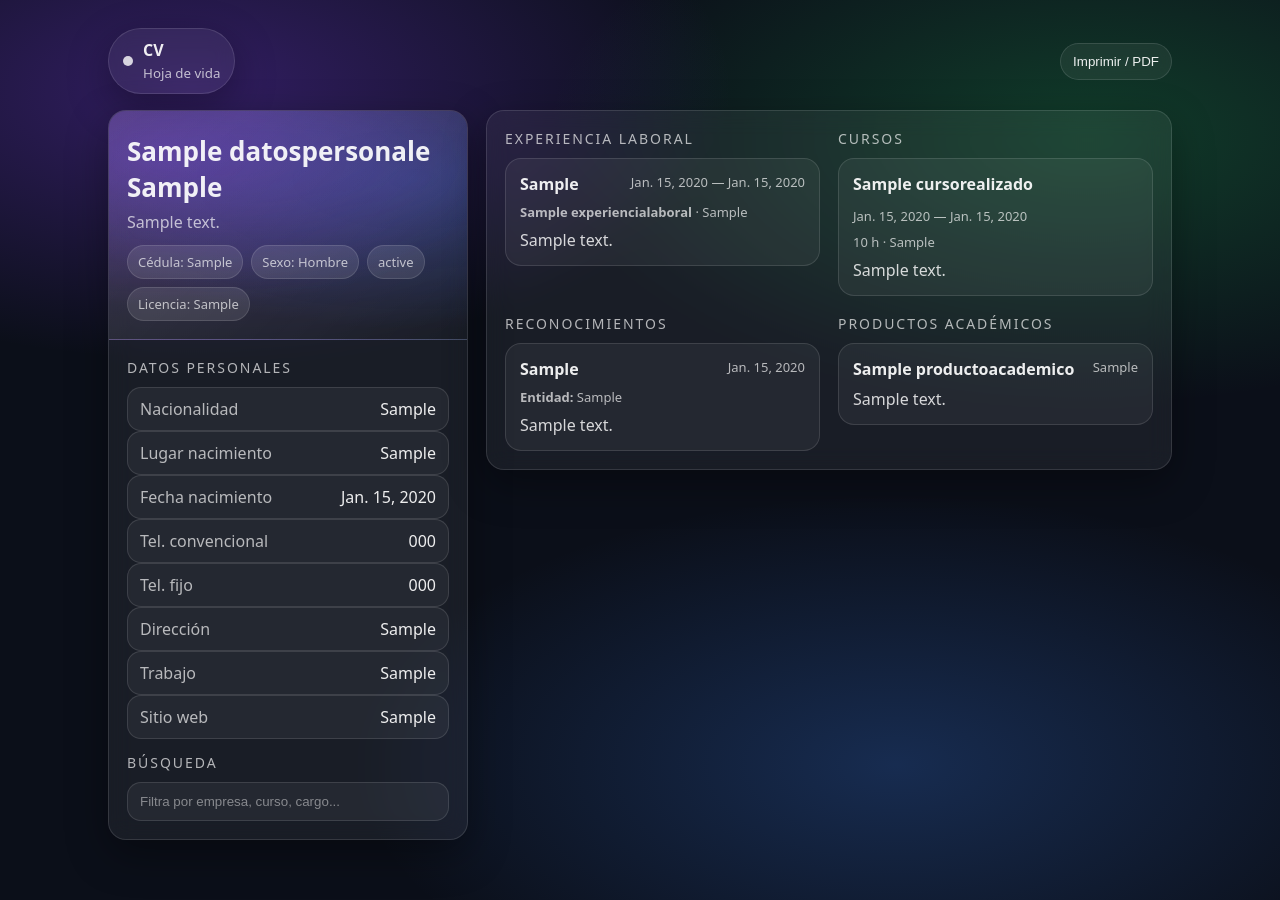
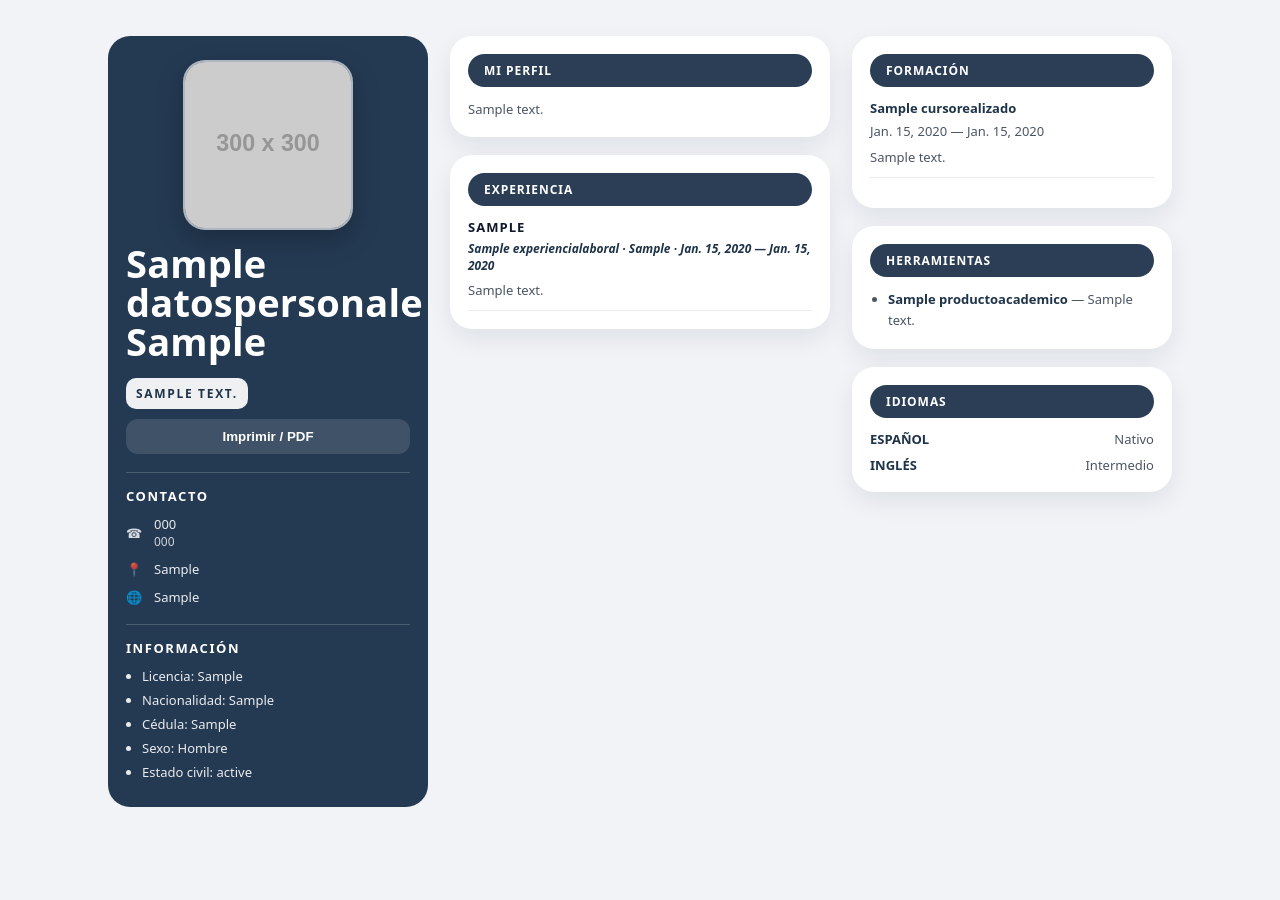
Before and after one commit to ANTHOX12/Proyectobasededatos, a Django app: page / in a window 1280 px wide. After the commit the page ends 807 px from the top, so only its background shows below. Run offline with Django 5.2, Linux system fonts and the light colour scheme; tables that the repository leaves empty hold one stand-in row (values such as "Sample post"); grey boxes labelled with a size stand in for pictures from a placeholder-image service; some libraries are stand-ins or nearby versions.

Commit message:
htmlcambios

```diff
--- a/tasks/templates/home.html
+++ b/tasks/templates/home.html
@@ -1,270 +1,408 @@
-<!DOCTYPE html>
+<!doctype html>
 <html lang="es">
 <head>
-  <meta charset="UTF-8" />
-  <meta name="viewport" content="width=device-width, initial-scale=1.0"/>
+  <meta charset="utf-8" />
+  <meta name="viewport" content="width=device-width, initial-scale=1" />
   <title>Hoja de Vida</title>
 
   <style>
     :root{
-      --bg: #0b0f19;
-      --card: rgba(255,255,255,.06);
-      --card2: rgba(255,255,255,.09);
-      --text: rgba(255,255,255,.92);
-      --muted: rgba(255,255,255,.68);
-      --line: rgba(255,255,255,.12);
-      --chip: rgba(255,255,255,.10);
-      --shadow: 0 14px 40px rgba(0,0,0,.35);
-      --radius: 18px;
+      --navy:#243A53;
+      --navy2:#1f3348;
+      --bg:#f1f3f7;
+      --text:#0f172a;
+      --muted:#4b5563;
+      --white:#ffffff;
+      --pill:#2b3e56;
+      --radius:22px;
     }
-    *{ box-sizing: border-box; }
+    *{box-sizing:border-box}
     body{
       margin:0;
-      font-family: ui-sans-serif, system-ui, -apple-system, Segoe UI, Roboto, Arial;
+      font-family: system-ui, -apple-system, Segoe UI, Roboto, Arial;
+      background: var(--bg);
       color: var(--text);
-      background:
-        radial-gradient(900px 450px at 15% 10%, rgba(124,58,237,.35), transparent 60%),
-        radial-gradient(900px 450px at 85% 15%, rgba(34,197,94,.25), transparent 60%),
-        radial-gradient(900px 450px at 70% 85%, rgba(59,130,246,.25), transparent 60%),
-        var(--bg);
-      min-height: 100vh;
     }
-    .wrap{ max-width: 1100px; margin: 0 auto; padding: 28px 18px 60px; }
-    .topbar{
-      display:flex; justify-content:space-between; align-items:center; gap:12px; margin-bottom:16px;
+    .page{
+      max-width: 1100px;
+      margin: 18px auto;
+      padding: 18px;
     }
-    .brand{
-      display:flex; align-items:center; gap:10px;
-      padding:10px 14px; background: var(--card);
-      border:1px solid var(--line); border-radius:999px;
-      backdrop-filter: blur(10px); box-shadow: var(--shadow);
+    .sheet{
+      display:grid;
+      grid-template-columns: 320px 1fr;
+      gap: 22px;
+      background: transparent;
     }
-    .dot{ width:10px; height:10px; border-radius:50%; background: rgba(255,255,255,.8); }
-    .actions{ display:flex; gap:10px; flex-wrap:wrap; justify-content:flex-end; }
+    @media (max-width: 980px){
+      .sheet{grid-template-columns: 1fr}
+    }
+
+    /* LEFT CARD */
+    .left{
+      background: var(--navy);
+      color: var(--white);
+      border-radius: var(--radius);
+      padding: 18px 18px 20px;
+      position: sticky;
+      top: 18px;
+      height: fit-content;
+    }
+    @media (max-width: 980px){
+      .left{ position: relative; top: auto; }
+    }
+    .avatar{
+      width: 170px;
+      height: 170px;
+      margin: 6px auto 14px;
+      border-radius: 22px;
+      overflow:hidden;
+      border: 2px solid rgba(255,255,255,.6);
+      box-shadow: 0 10px 26px rgba(0,0,0,.25);
+      background: rgba(255,255,255,.08);
+      display:flex;
+      align-items:center;
+      justify-content:center;
+    }
+    .avatar img{
+      width: 100%;
+      height: 100%;
+      object-fit: cover;
+      display:block;
+    }
+    .name{
+      text-align:left;
+      font-size: 38px;
+      line-height: 1.02;
+      margin: 10px 0 10px;
+      letter-spacing:.2px;
+      font-weight: 800;
+    }
+    .role{
+      display:inline-block;
+      margin-top: 8px;
+      background: rgba(255,255,255,.92);
+      color: var(--navy2);
+      padding: 7px 10px;
+      border-radius: 10px;
+      font-weight: 700;
+      font-size: 12px;
+      letter-spacing: .14em;
+      text-transform: uppercase;
+    }
+
+    .left-section{
+      margin-top: 18px;
+      padding-top: 14px;
+      border-top: 1px solid rgba(255,255,255,.18);
+    }
+    .left-title{
+      font-size: 13px;
+      letter-spacing: .12em;
+      text-transform: uppercase;
+      margin: 0 0 10px;
+      font-weight: 800;
+    }
+    .contact{
+      display:grid;
+      gap: 10px;
+      font-size: 13px;
+      color: rgba(255,255,255,.9);
+    }
+    .c-row{
+      display:grid;
+      grid-template-columns: 18px 1fr;
+      gap: 10px;
+      align-items:center;
+    }
+    .ico{
+      width: 18px;
+      height: 18px;
+      opacity:.9;
+    }
+    .mutedL{ color: rgba(255,255,255,.78); font-size: 12px; }
+
+    .bullets{
+      margin: 0;
+      padding-left: 16px;
+      color: rgba(255,255,255,.9);
+      font-size: 13px;
+    }
+    .bullets li{ margin: 6px 0; }
+
+    /* RIGHT */
+    .right{
+      background: transparent;
+      display:grid;
+      grid-template-columns: 1fr 320px;
+      gap: 22px;
+    }
+    @media (max-width: 980px){
+      .right{ grid-template-columns: 1fr; }
+    }
+    .col{
+      display:flex;
+      flex-direction:column;
+      gap: 18px;
+    }
+    .card{
+      background: var(--white);
+      border-radius: var(--radius);
+      padding: 18px;
+      box-shadow: 0 10px 24px rgba(16,24,40,.08);
+    }
+    .pill{
+      display:inline-block;
+      background: var(--pill);
+      color: var(--white);
+      padding: 8px 16px;
+      border-radius: 999px;
+      font-weight: 800;
+      letter-spacing: .08em;
+      text-transform: uppercase;
+      font-size: 12px;
+      margin-bottom: 12px;
+      width: 100%;
+    }
+    .p{
+      margin: 0;
+      color: var(--muted);
+      font-size: 13px;
+      line-height: 1.55;
+    }
+
+    .xp{
+      display:flex;
+      flex-direction:column;
+      gap: 14px;
+    }
+    .xp-item h3{
+      margin: 0 0 4px;
+      font-size: 13px;
+      letter-spacing: .08em;
+      text-transform: uppercase;
+    }
+    .xp-meta{
+      font-size: 12px;
+      color: var(--navy2);
+      font-style: italic;
+      margin-bottom: 6px;
+      font-weight: 700;
+    }
+    .sep{
+      border: none;
+      border-top: 1px solid #e6e9ef;
+      margin: 10px 0 0;
+    }
+
+    .list{
+      margin: 0;
+      padding-left: 18px;
+      color: var(--muted);
+      font-size: 13px;
+      line-height: 1.6;
+    }
+    .lang{
+      display:grid;
+      gap: 8px;
+      font-size: 13px;
+      color: var(--muted);
+    }
+    .lang-row{
+      display:flex;
+      justify-content:space-between;
+      gap: 10px;
+    }
+    .lang-row b{ color: var(--navy2); }
     .btn{
-      border:1px solid var(--line); background: var(--card);
-      color: var(--text); padding:10px 12px; border-radius:999px;
-      cursor:pointer; backdrop-filter: blur(10px);
-      transition: transform .12s ease, background .12s ease, border-color .12s ease;
+      margin-top: 10px;
+      width: 100%;
+      border: none;
+      border-radius: 12px;
+      padding: 10px 12px;
+      background: rgba(255,255,255,.12);
+      color: #fff;
+      cursor:pointer;
+      font-weight: 800;
     }
-    .btn:hover{ transform: translateY(-1px); border-color: rgba(255,255,255,.22); background: var(--card2); }
-    .grid{ display:grid; grid-template-columns: 360px 1fr; gap:18px; align-items:start; }
-    @media (max-width: 980px){ .grid{ grid-template-columns: 1fr; } }
-    .card{
-      background: var(--card); border:1px solid var(--line);
-      border-radius: var(--radius); box-shadow: var(--shadow);
-      backdrop-filter: blur(12px); overflow:hidden;
-    }
-    .pad{ padding:18px; }
-    .hero{
-      padding:22px 18px 18px;
-      background:
-        linear-gradient(135deg, rgba(255,255,255,.10), transparent),
-        radial-gradient(600px 250px at 15% 20%, rgba(124,58,237,.35), transparent 60%),
-        radial-gradient(600px 250px at 85% 30%, rgba(59,130,246,.25), transparent 60%);
-      border-bottom: 1px solid var(--line);
-    }
-    .name{ margin:0 0 6px; font-size:26px; }
-    .subtitle{ margin:0; color: var(--muted); }
-    .chips{ display:flex; flex-wrap:wrap; gap:8px; margin-top:12px; }
-    .chip{
-      padding:7px 10px; border-radius:999px;
-      border:1px solid var(--line); background: var(--chip);
-      color: var(--muted); font-size:13px; white-space:nowrap;
-    }
-    .section-title{
-      margin:0 0 10px; font-size:14px; letter-spacing:.14em;
-      text-transform: uppercase; color: var(--muted);
-    }
-    .row{
-      display:flex; justify-content:space-between; gap:12px;
-      padding:10px 12px; border-radius:14px;
-      border:1px solid var(--line); background: rgba(255,255,255,.05);
-    }
-    .row span:first-child{ color: var(--muted); }
-    .list{ display:flex; flex-direction:column; gap:12px; }
-    .item{
-      padding:14px; border-radius:16px;
-      border:1px solid var(--line); background: rgba(255,255,255,.05);
-    }
-    .item-head{ display:flex; justify-content:space-between; gap:12px; flex-wrap:wrap; margin-bottom:8px; }
-    .item h3{ margin:0; font-size:16px; }
-    .meta{ color: var(--muted); font-size:13px; }
-    .desc{ margin:0; color: rgba(255,255,255,.82); }
-    .two{ display:grid; grid-template-columns: 1fr 1fr; gap:18px; }
-    @media (max-width: 980px){ .two{ grid-template-columns: 1fr; } }
-    .search{
-      width: 100%; padding: 11px 12px; border-radius: 14px;
-      border: 1px solid var(--line);
-      background: rgba(255,255,255,.05);
-      color: var(--text); outline: none;
-    }
-    .search::placeholder{ color: rgba(255,255,255,.45); }
-
     @media print{
-      body{ background:#fff; color:#111; }
-      .topbar{ display:none !important; }
-      .card{ box-shadow:none; border:1px solid #ddd; background:#fff; }
-      .row, .item{ background:#fff; }
-      .meta, .section-title{ color:#444 !important; }
+      body{ background: #fff; }
+      .page{ margin:0; padding:0; }
+      .left{ position: relative; }
+      .card{ box-shadow:none; }
+      .btn{ display:none; }
     }
   </style>
 </head>
 
 <body>
-  <div class="wrap">
-    <div class="topbar">
-      <div class="brand">
-        <div class="dot"></div>
+  <div class="page">
+
+    {% if perfil %}
+
+    <div class="sheet">
+
+      <!-- LEFT -->
+      <aside class="left">
+        <div class="avatar">
+          <!-- Si luego guardas ruta de foto, aquí la pones -->
+          <img src="https://via.placeholder.com/300x300.png?text=FOTO" alt="Foto">
+        </div>
+
+        <div class="name">
+          {{ perfil.nombres }}<br/>
+          {{ perfil.apellidos }}
+        </div>
+
+        <div class="role">
+          {% if perfil.descripcion_de_perfil %}
+            {{ perfil.descripcion_de_perfil }}
+          {% else %}
+            PERFIL PROFESIONAL
+          {% endif %}
+        </div>
+
+        <button class="btn" id="btnPrint">Imprimir / PDF</button>
+
+        <div class="left-section">
+          <div class="left-title">Contacto</div>
+          <div class="contact">
+            <div class="c-row">
+              <span class="ico">☎</span>
               <div>
-          <div style="font-weight:700;">CV</div>
-          <small style="color: rgba(255,255,255,.7);">Hoja de vida</small>
-        </div>
-      </div>
-      <div class="actions">
-        <button class="btn" id="btnPrint">Imprimir / PDF</button>
+                {{ perfil.telefono_convencional|default:"-" }}
+                {% if perfil.telefono_fijo %}<div class="mutedL">{{ perfil.telefono_fijo }}</div>{% endif %}
               </div>
             </div>
 
-    {% if perfil %}
-      <div class="grid">
+            <div class="c-row">
+              <span class="ico">📍</span>
+              <div>{{ perfil.direccion_domiciliaria|default:"-" }}</div>
+            </div>
 
-        <aside class="card">
-          <div class="hero">
-            <h1 class="name">{{ perfil.nombres }} {{ perfil.apellidos }}</h1>
-            <p class="subtitle">{{ perfil.descripcion_de_perfil|default:"Perfil profesional" }}</p>
-
-            <div class="chips">
-              <div class="chip">Cédula: {{ perfil.numero_de_cedula }}</div>
-              <div class="chip">Sexo: {{ perfil.get_sexo_display }}</div>
-              {% if perfil.estado_civil %}<div class="chip">{{ perfil.estado_civil }}</div>{% endif %}
-              {% if perfil.licencia_de_conducir %}<div class="chip">Licencia: {{ perfil.licencia_de_conducir }}</div>{% endif %}
+            <div class="c-row">
+              <span class="ico">🌐</span>
+              <div>{{ perfil.sitioweb|default:"-" }}</div>
+            </div>
           </div>
         </div>
 
-          <div class="pad">
-            <p class="section-title">Datos personales</p>
-            <div class="row"><span>Nacionalidad</span><span>{{ perfil.nacionalidad|default:"-" }}</span></div>
-            <div class="row"><span>Lugar nacimiento</span><span>{{ perfil.lugar_de_nacimiento|default:"-" }}</span></div>
-            <div class="row"><span>Fecha nacimiento</span><span>{{ perfil.fechana_de_nacimiento|default:"-" }}</span></div>
-            <div class="row"><span>Tel. convencional</span><span>{{ perfil.telefono_convencional|default:"-" }}</span></div>
-            <div class="row"><span>Tel. fijo</span><span>{{ perfil.telefono_fijo|default:"-" }}</span></div>
-            <div class="row"><span>Dirección</span><span>{{ perfil.direccion_domiciliaria|default:"-" }}</span></div>
-            <div class="row"><span>Trabajo</span><span>{{ perfil.direccion_de_trabajo|default:"-" }}</span></div>
-            <div class="row"><span>Sitio web</span><span>{{ perfil.sitioweb|default:"-" }}</span></div>
-
-            <div style="margin-top:14px;">
-              <p class="section-title">Búsqueda</p>
-              <input class="search" id="search" placeholder="Filtra por empresa, curso, cargo...">
-            </div>
+        <div class="left-section">
+          <div class="left-title">Información</div>
+          <ul class="bullets">
+            {% if perfil.licencia_de_conducir %}<li>Licencia: {{ perfil.licencia_de_conducir }}</li>{% endif %}
+            <li>Nacionalidad: {{ perfil.nacionalidad|default:"-" }}</li>
+            <li>Cédula: {{ perfil.numero_de_cedula }}</li>
+            <li>Sexo: {{ perfil.get_sexo_display }}</li>
+            {% if perfil.estado_civil %}<li>Estado civil: {{ perfil.estado_civil }}</li>{% endif %}
+          </ul>
         </div>
       </aside>
 
-        <main class="card">
-          <div class="pad">
+      <!-- RIGHT -->
+      <section class="right">
 
-            <div class="two">
-              <section>
-                <p class="section-title">Experiencia laboral</p>
-                <div class="list">
+        <!-- Main column -->
+        <div class="col">
+
+          <div class="card">
+            <div class="pill">Mi perfil</div>
+            <p class="p">
+              {% if perfil.descripcion_de_perfil %}
+                {{ perfil.descripcion_de_perfil }}
+              {% else %}
+                Aquí va una descripción corta de tu perfil profesional (2–4 líneas).
+              {% endif %}
+            </p>
+          </div>
+
+          <div class="card">
+            <div class="pill">Experiencia</div>
+
+            <div class="xp">
               {% for exp in experiencias %}
-                    <div class="item searchable">
-                      <div class="item-head">
+                <div class="xp-item">
                   <h3>{{ exp.cargo_desempenado }}</h3>
-                        <div class="meta">{{ exp.fecha_de_inicio_de_gestion|default:"-" }} — {{ exp.fecha_fin_de_gestion|default:"-" }}</div>
+                  <div class="xp-meta">
+                    {{ exp.nombre_de_la_empresa }}
+                    {% if exp.lugarempresa %} · {{ exp.lugarempresa }}{% endif %}
+                    · {{ exp.fecha_de_inicio_de_gestion|default:"-" }} — {{ exp.fecha_fin_de_gestion|default:"-" }}
                   </div>
-                      <div class="meta"><strong>{{ exp.nombre_de_la_empresa }}</strong>{% if exp.lugarempresa %} · {{ exp.lugarempresa }}{% endif %}</div>
+
+                  <p class="p">
                     {% if exp.descripcion_de_funciones %}
-                        <p class="desc" style="margin-top:8px;">{{ exp.descripcion_de_funciones }}</p>
+                      {{ exp.descripcion_de_funciones }}
+                    {% else %}
+                      Descripción de funciones / logros principales.
                     {% endif %}
+                  </p>
+                  <hr class="sep">
                 </div>
               {% empty %}
-                    <div class="item"><p class="desc">No hay experiencia marcada para mostrar.</p></div>
+                <p class="p">No hay experiencia marcada para mostrar.</p>
               {% endfor %}
             </div>
-              </section>
-
-              <section>
-                <p class="section-title">Cursos</p>
-                <div class="list">
-                  {% for curso in cursos %}
-                    <div class="item searchable">
-                      <div class="item-head">
-                        <h3>{{ curso.nombrecurso }}</h3>
-                        <div class="meta">{{ curso.fecha_inicio|default:"-" }} — {{ curso.fecha_fin|default:"-" }}</div>
-                      </div>
-                      <div class="meta">
-                        {% if curso.total_horas %}{{ curso.total_horas }} h{% else %}-{% endif %}
-                        {% if curso.entidad_patrocinadora %} · {{ curso.entidad_patrocinadora }}{% endif %}
-                      </div>
-                      {% if curso.descripcion_curso %}
-                        <p class="desc" style="margin-top:8px;">{{ curso.descripcion_curso }}</p>
-                      {% endif %}
-                    </div>
-                  {% empty %}
-                    <div class="item"><p class="desc">No hay cursos marcados para mostrar.</p></div>
-                  {% endfor %}
-                </div>
-              </section>
-            </div>
-
-            <div class="two" style="margin-top: 18px;">
-              <section>
-                <p class="section-title">Reconocimientos</p>
-                <div class="list">
-                  {% for rec in reconocimientos %}
-                    <div class="item searchable">
-                      <div class="item-head">
-                        <h3>{{ rec.tipo_reconocimiento }}</h3>
-                        <div class="meta">{{ rec.fecha_reconocimiento|default:"-" }}</div>
-                      </div>
-                      {% if rec.entidad_patrocinadora %}
-                        <div class="meta"><strong>Entidad:</strong> {{ rec.entidad_patrocinadora }}</div>
-                      {% endif %}
-                      {% if rec.descripcion_reconocimiento %}
-                        <p class="desc" style="margin-top:8px;">{{ rec.descripcion_reconocimiento }}</p>
-                      {% endif %}
-                    </div>
-                  {% empty %}
-                    <div class="item"><p class="desc">No hay reconocimientos marcados para mostrar.</p></div>
-                  {% endfor %}
-                </div>
-              </section>
-
-              <section>
-                <p class="section-title">Productos académicos</p>
-                <div class="list">
-                  {% for prod in productos %}
-                    <div class="item searchable">
-                      <div class="item-head">
-                        <h3>{{ prod.nombrerecurso }}</h3>
-                        <div class="meta">{% if prod.clasificador %}{{ prod.clasificador }}{% else %}-{% endif %}</div>
-                      </div>
-                      {% if prod.descripcion %}
-                        <p class="desc">{{ prod.descripcion }}</p>
-                      {% else %}
-                        <p class="desc" style="opacity:.7;">Sin descripción.</p>
-                      {% endif %}
-                    </div>
-                  {% empty %}
-                    <div class="item"><p class="desc">No hay productos marcados para mostrar.</p></div>
-                  {% endfor %}
-                </div>
-              </section>
           </div>
 
         </div>
-        </main>
+
+        <!-- Side column -->
+        <div class="col">
+
+          <div class="card">
+            <div class="pill">Formación</div>
+
+            {% for curso in cursos %}
+              <div style="margin-bottom: 12px;">
+                <div style="font-weight:900; color: var(--navy2); font-size: 13px;">
+                  {{ curso.nombrecurso }}
+                </div>
+                <div class="p" style="margin-top:4px;">
+                  {{ curso.fecha_inicio|default:"-" }} — {{ curso.fecha_fin|default:"-" }}
+                </div>
+                {% if curso.descripcion_curso %}
+                  <div class="p" style="margin-top:6px;">{{ curso.descripcion_curso }}</div>
+                {% endif %}
+                <hr class="sep">
+              </div>
+            {% empty %}
+              <p class="p">No hay formación/cursos marcados para mostrar.</p>
+            {% endfor %}
+          </div>
+
+          <div class="card">
+            <div class="pill">Herramientas</div>
+            <ul class="list">
+              {% for prod in productos %}
+                <li>
+                  <b style="color: var(--navy2);">{{ prod.nombrerecurso }}</b>
+                  {% if prod.descripcion %} — {{ prod.descripcion }}{% endif %}
+                </li>
+              {% empty %}
+                <li>No hay herramientas/productos marcados.</li>
+              {% endfor %}
+            </ul>
+          </div>
+
+          <div class="card">
+            <div class="pill">Idiomas</div>
+            <div class="lang">
+              <!-- Si después creas tabla de idiomas, lo iteramos. Por ahora, texto fijo -->
+              <div class="lang-row"><b>ESPAÑOL</b><span>Nativo</span></div>
+              <div class="lang-row"><b>INGLÉS</b><span>Intermedio</span></div>
+            </div>
+          </div>
+
+        </div>
+
+      </section>
+
     </div>
 
     {% else %}
-      <div class="card">
-        <div class="pad">
-          <h2 style="margin:0 0 8px;">No hay perfil activo</h2>
-          <p class="meta" style="margin:0;">
-            Crea un registro en <strong>DatosPersonales</strong> y pon <code>perfil_activo = 1</code>.
-          </p>
-        </div>
+      <div class="card" style="max-width:700px; margin: 0 auto;">
+        <div class="pill">Sin perfil</div>
+        <p class="p">Crea un registro en <b>DatosPersonales</b> y pon <code>perfil_activo = 1</code>.</p>
       </div>
     {% endif %}
 
@@ -272,20 +410,6 @@
 
   <script>
     document.getElementById("btnPrint")?.addEventListener("click", () => window.print());
-
-    const search = document.getElementById("search");
-    const items = () => Array.from(document.querySelectorAll(".searchable"));
-
-    function normalize(s){
-      return (s || "").toLowerCase().normalize("NFD").replace(/[\u0300-\u036f]/g, "");
-    }
-
-    search?.addEventListener("input", (e) => {
-      const q = normalize(e.target.value);
-      items().forEach(el => {
-        el.style.display = normalize(el.innerText).includes(q) ? "" : "none";
-      });
-    });
   </script>
 </body>
 </html>
```
Lines whose indentation alone changed are shown as unchanged.
